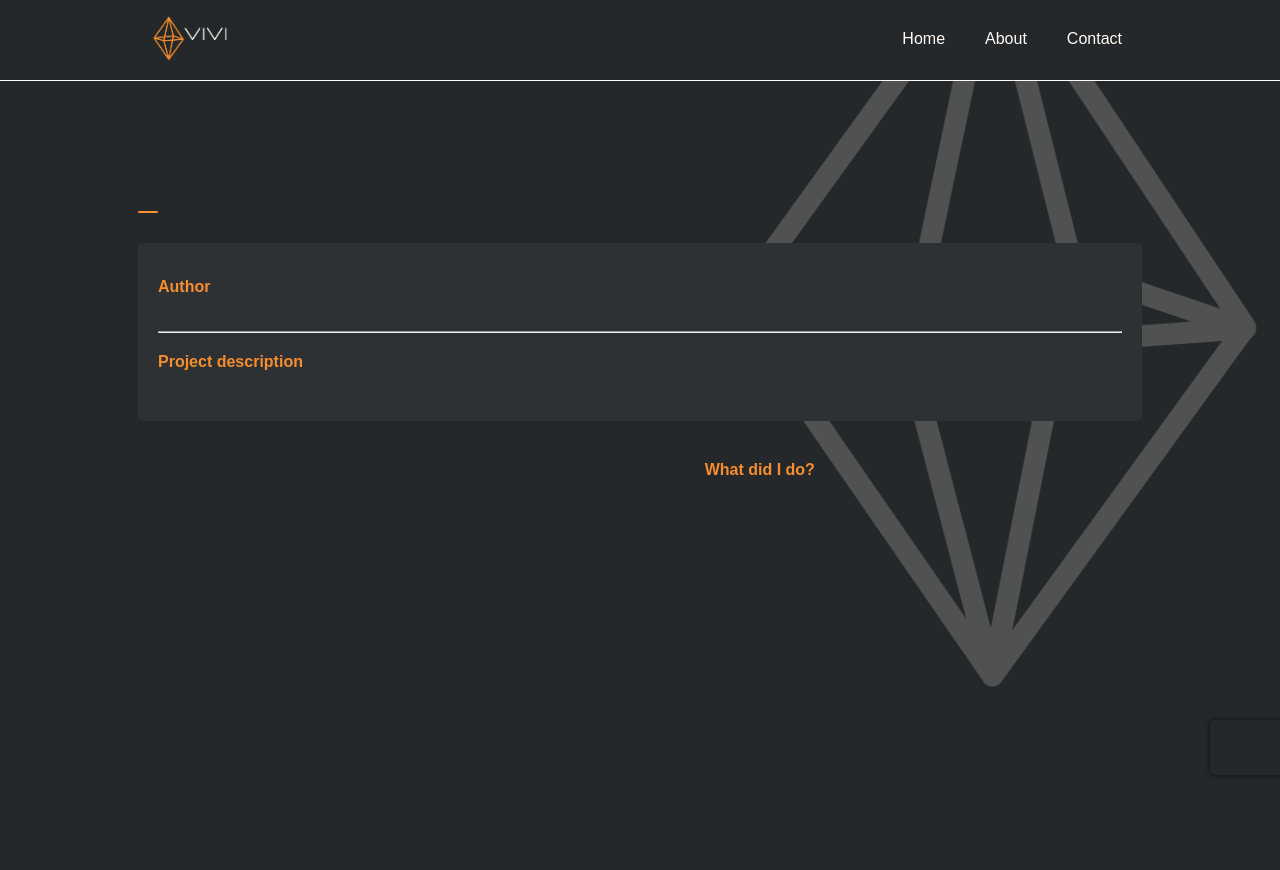
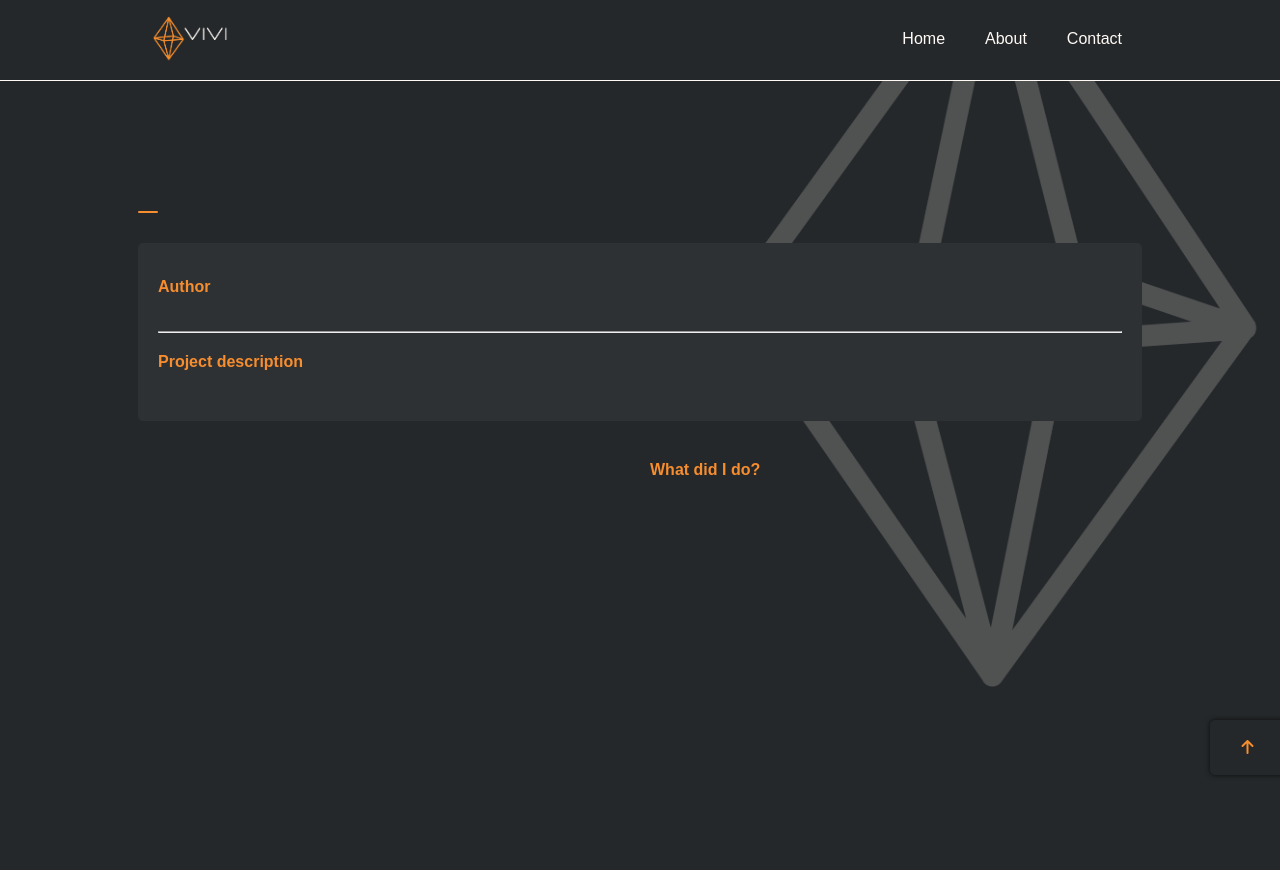
Before and after one commit to PhilToolan/PhilToolan.github.io, a PHP site: page /project-info.html in a window 1280 px wide. Shown: the top 870 px of the page. Run offline with PHP 8.4, Linux system fonts and the light colour scheme; some libraries are stand-ins or nearby versions; some web fonts are replaced.

Commit message:
Image optimisation (part 2)

```diff
--- a/contact.html
+++ b/contact.html
@@ -12,8 +12,8 @@
     <link rel="icon" type="image/png" sizes="32x32" href="images/favicon/favicon-32x32.png">
     <link rel="icon" type="image/png" sizes="16x16" href="images/favicon/favicon-16x16.png">
     <link rel="manifest" href="images/favicon/site.webmanifest">
-    <!-- ICONS -->
-    <link href='css/fontello.css' rel='stylesheet' type='text/css'>
+    <!-- FONT AWESOME -->
+    <script src="https://kit.fontawesome.com/aeb58df177.js" crossorigin="anonymous"></script>
     <!-- SCRIPTS -->
     <script src='js/load.js' async></script>
 
--- a/css/style.css
+++ b/css/style.css
@@ -721,6 +721,7 @@
 @media only screen and (min-width: 550px) {
     .project-details {
         display: flex;
+        justify-content: space-between;
     }
 
     .project-details .project-detail{
@@ -742,11 +743,12 @@
         margin-right: 20px;
         height: unset;
         margin-bottom: 0px;
+        width: 50%;
     }
 
     .project-role .project-what {
         order: 2;
-        width: 80%;
+        width: 50%;
     }
 
     #project-images .img-one, #project-images .img-video {
--- a/index.html
+++ b/index.html
@@ -12,8 +12,8 @@
     <link rel="icon" type="image/png" sizes="32x32" href="images/favicon/favicon-32x32.png">
     <link rel="icon" type="image/png" sizes="16x16" href="images/favicon/favicon-16x16.png">
     <link rel="manifest" href="images/favicon/site.webmanifest">
-    <!-- ICONS -->
-    <link href='css/fontello.css' rel='stylesheet' type='text/css'>
+    <!-- FONT AWESOME -->
+    <script src="https://kit.fontawesome.com/aeb58df177.js" crossorigin="anonymous"></script>
     <!-- SCRIPTS -->
     <script src='js/load.js' async></script>
 
--- a/project-info.html
+++ b/project-info.html
@@ -12,8 +12,8 @@
     <link rel="icon" type="image/png" sizes="32x32" href="images/favicon/favicon-32x32.png">
     <link rel="icon" type="image/png" sizes="16x16" href="images/favicon/favicon-16x16.png">
     <link rel="manifest" href="images/favicon/site.webmanifest">
-    <!-- ICONS -->
-    <link href='css/fontello.css' rel='stylesheet' type='text/css'>
+    <!-- FONT AWESOME -->
+    <script src="https://kit.fontawesome.com/aeb58df177.js" crossorigin="anonymous"></script>
     <!-- SCRIPTS -->
     <script src='js/load.js' async></script>
 
```
Also changed, not shown: images/projects/KickOnly3.webp (added), images/projects/brand1.webp (added), images/projects/brand2.webp (added), images/projects/brand3.webp (added), 2 other files.
